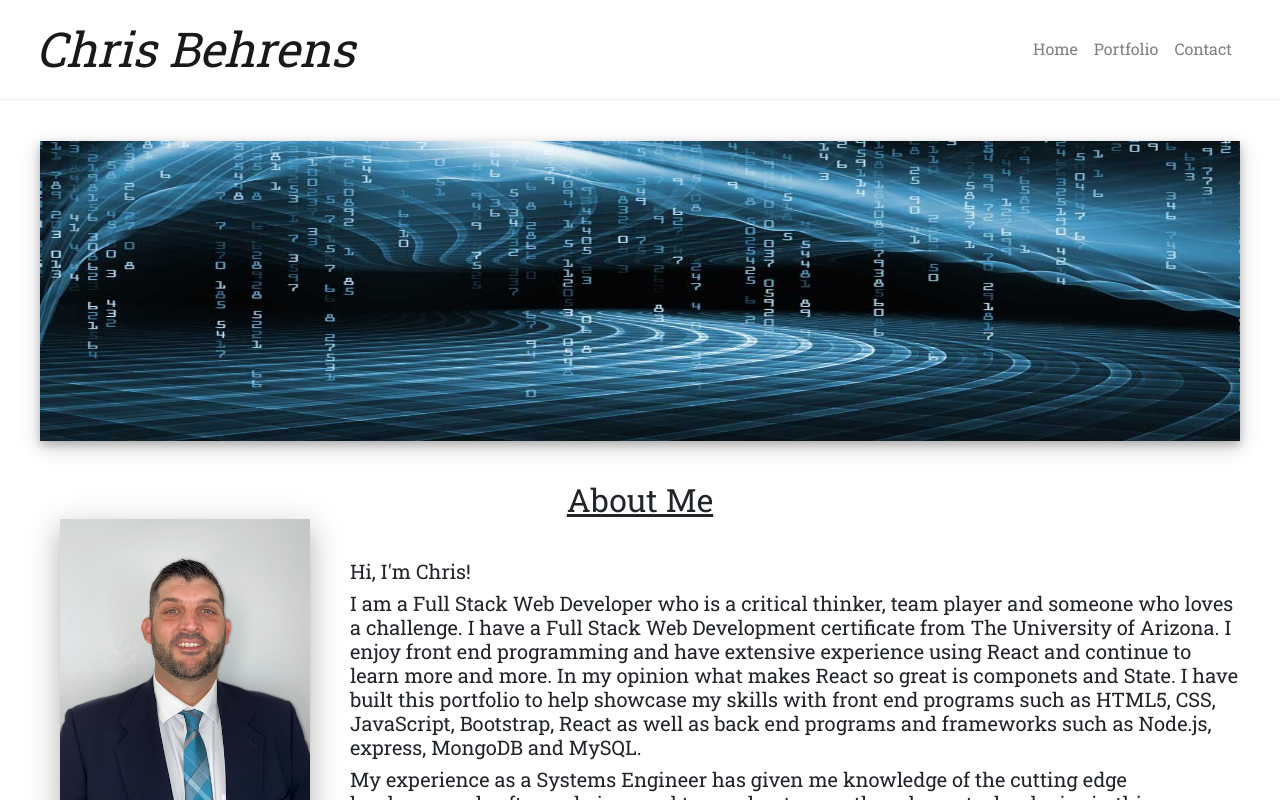
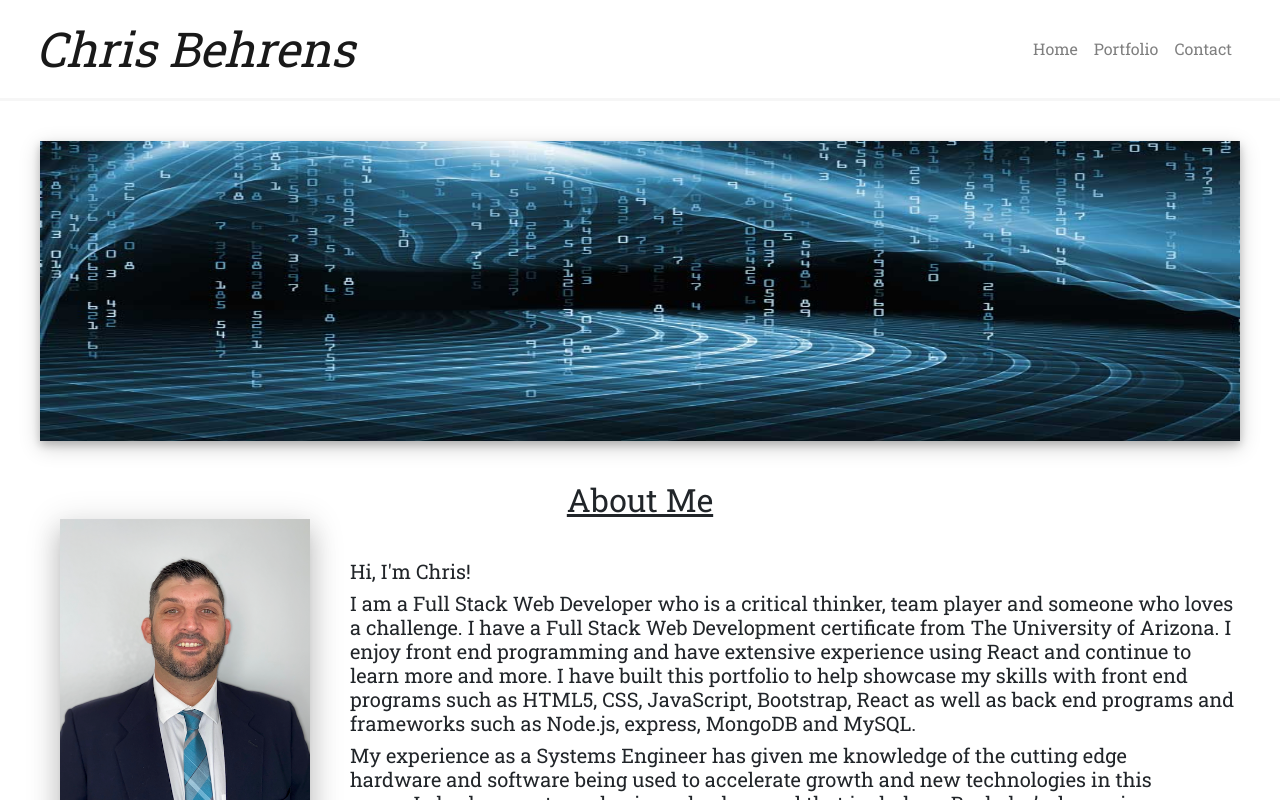
Before and after one commit to Bearpaw11/Portfolio_Chris_Behrens, a React (Create React App) app: page / in a window 1280 px wide. Shown: the top 800 px of the page. Built offline with nearby package versions, Linux system fonts and the light colour scheme.

Commit message:
updated About Me text

```diff
--- a/src/pages/Home.js
+++ b/src/pages/Home.js
@@ -24,7 +24,7 @@ return(
     <h2 className = 'title'> About Me</h2>
     <img className="chris" src={Chris}></img>
     <h5 className="intro"> Hi, I'm Chris!</h5>
-    <h5 className >I am a Full Stack Web Developer who is a critical thinker, team player and someone who loves a challenge. I have a Full Stack Web Development certificate from The University of Arizona. I enjoy front end programming and have extensive experience using React and continue to learn more and more. In my opinion what makes React so great is componets and State. I have built this portfolio to help showcase my skills with front end programs such as HTML5, CSS, JavaScript, Bootstrap, React as well as back end programs and frameworks such as Node.js, express, MongoDB and MySQL.</h5>
+    <h5 className >I am a Full Stack Web Developer who is a critical thinker, team player and someone who loves a challenge. I have a Full Stack Web Development certificate from The University of Arizona. I enjoy front end programming and have extensive experience using React and continue to learn more and more. I have built this portfolio to help showcase my skills with front end programs such as HTML5, CSS, JavaScript, Bootstrap, React as well as back end programs and frameworks such as Node.js, express, MongoDB and MySQL.</h5>
 
 
     <h5 className ="about">My experience as a Systems Engineer has given me knowledge of the cutting edge hardware and software being used to accelerate growth and new technologies in this space. I also have a strong business background that includes a Bachelor’s degree in Finance that can be used to put a monetary perspective on projects. I am excited to leverage my expertise, education and knowledge to become an asset to a software development team.</h5>
```
